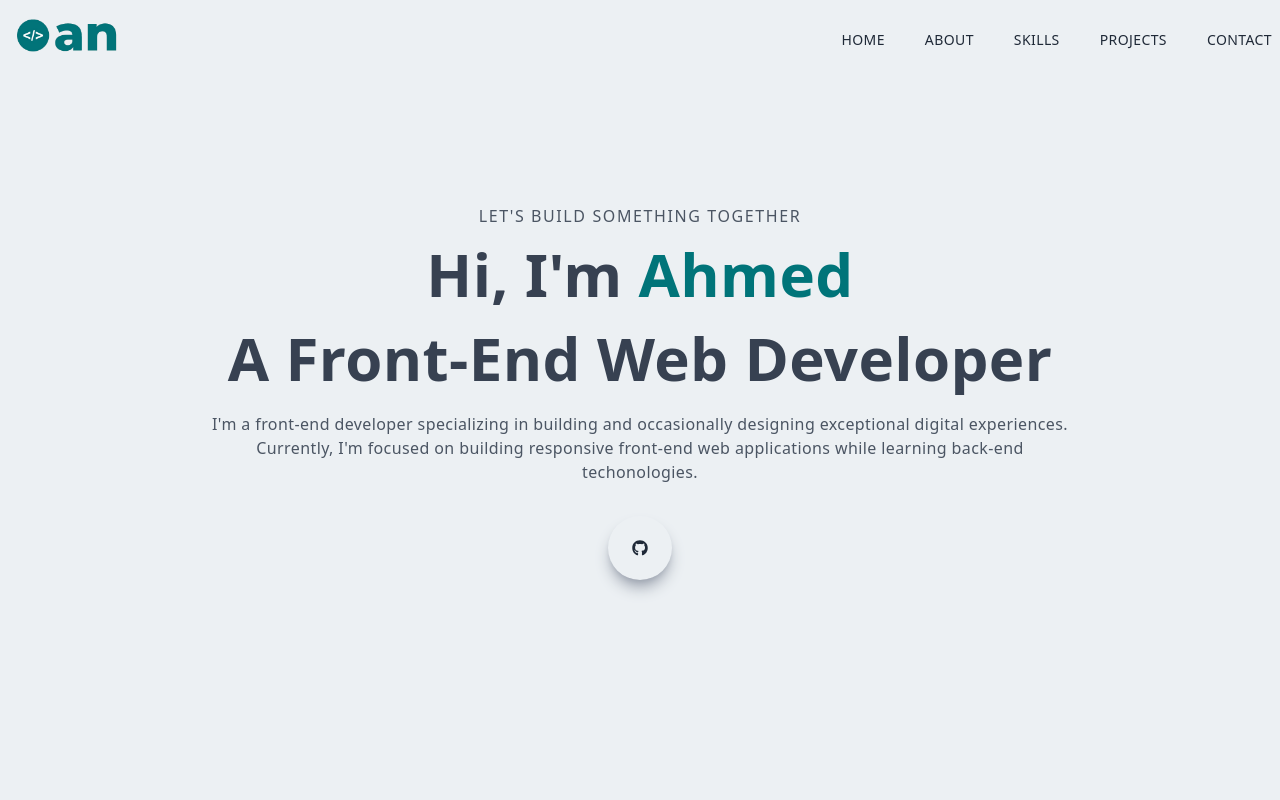
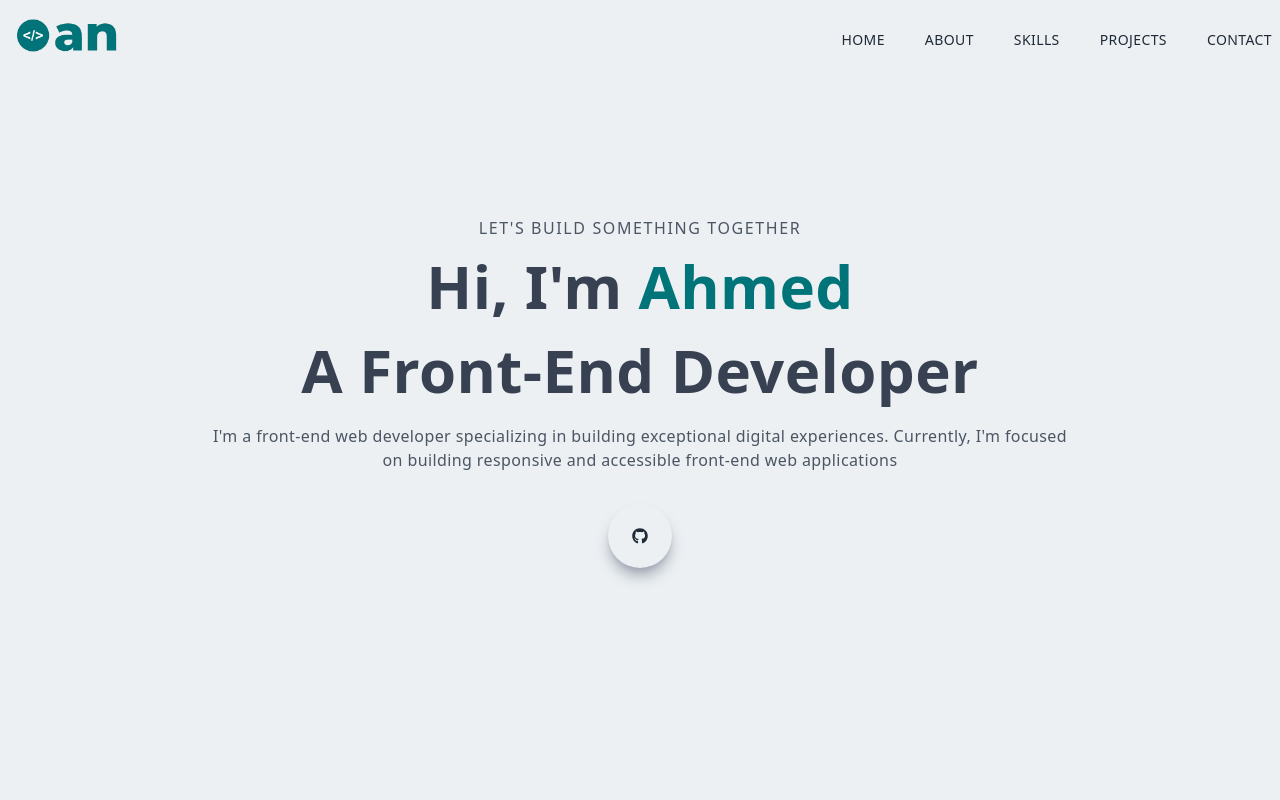
Before and after one commit to lazybump/Portfolio-site-Old, a Next.js app: page / in a window 1280 px wide. Shown: the top 800 px of the page. Built offline with nearby package versions, Linux system fonts and the light colour scheme.

Commit message:
hero text edit

```diff
--- a/components/Main.tsx
+++ b/components/Main.tsx
@@ -14,12 +14,11 @@ const Main: React.FC = () => {
           <h1 className="py-4 text-gray-700">
             Hi, I&apos;m <span className="text-primary-color">Ahmed</span>
           </h1>
-          <h1 className="py-2 text-gray-700">A Front-End Web Developer</h1>
+          <h1 className="py-2 text-gray-700">A Front-End Developer</h1>
           <p className="py-4 text-gray-600 max-w-[70%] m-auto">
-            I&apos;m a front-end developer specializing in building and
-            occasionally designing exceptional digital experiences. Currently,
-            I&apos;m focused on building responsive front-end web applications
-            while learning back-end techonologies.
+            I&apos;m a front-end web developer specializing in building
+            exceptional digital experiences. Currently, I&apos;m focused on
+            building responsive and accessible front-end web applications
           </p>
           <div className="flex items-center justify-center max-w-[330px] m-auto py-4">
             <div className="p-6 duration-300 ease-in rounded-full shadow-lg cursor-pointer shadow-gray-400 hover:scale-110">
```
